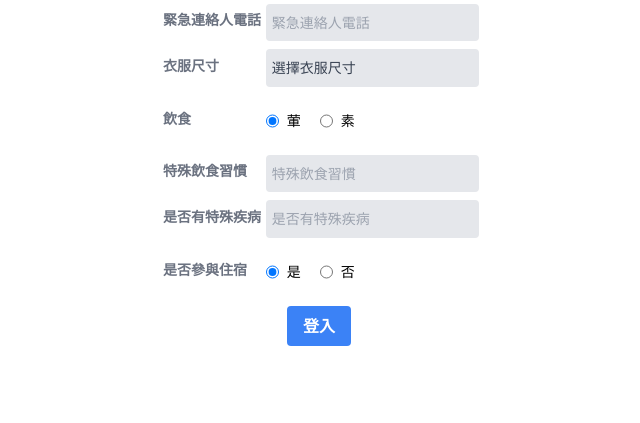
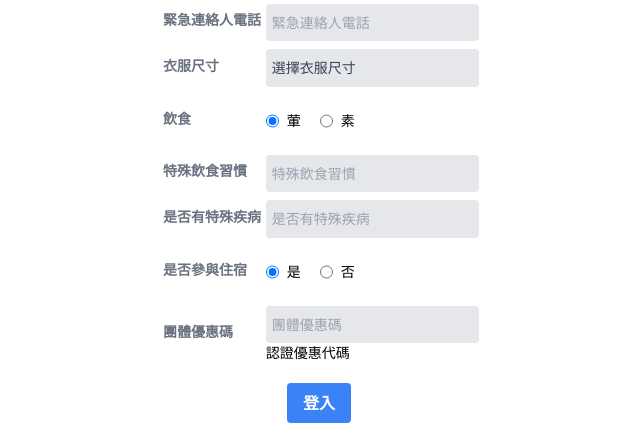
Before and after one commit to SCAICT/112-winter-camp, a Django app: template back-end/flask/templates/sign.html in a window 1280 px wide. Shown: the part 635-1058 px from the top of the page, without its empty margins (321-961 px from the left). Before the commit the page ends 981 px from the top, so only its background shows below. Run offline with Django 4.2, Linux system fonts and the light colour scheme; the template is opened without the code that fills it, so the values that code supplies are empty; some libraries are stand-ins or nearby versions.

Commit message:
團體優惠  + 流程優化

```diff
--- a/back-end/flask/templates/home.html
+++ b/back-end/flask/templates/home.html
@@ -2,12 +2,12 @@
 
 {% extends 'base.html' %}
 
-{% block title %}登入/報名{% endblock %}
+{% block title %}登入{% endblock %}
 
 {% block content %}
 <form action="/login" method="POST">
     <div class="app max-w-mobile-sm h-min m-auto flex flex-col px-5 py-3 justify-center gap-3">
-        <div class="text-3xl font-bold text-center">登入/報名</div>
+        <div class="text-3xl font-bold text-center">登入</div>
         <div class="text-center text-sm">查詢繳費狀態及活動行前通知</div>
         <div><input type="text" name="account" class="w-full p-2 text-gray-900 border border-gray-300 rounded-lg bg-gray-50 sm:text-md focus:ring-blue-500 focus:border-blue-500" placeholder="Email/電話" required></div>
         <div><input type="password" name="password" class="w-full p-2 text-gray-900 border border-gray-300 rounded-lg bg-gray-50 sm:text-md focus:ring-blue-500 focus:border-blue-500" placeholder="密碼"></div>
--- a/back-end/flask/templates/sign.html
+++ b/back-end/flask/templates/sign.html
@@ -27,8 +27,7 @@
                     </label>
                 </div>
                 <div class="w-2/3">
-                    <input
-                        name="data[]"
+                    <input name="data[]"
                         class="bg-gray-200 appearance-none border-2 border-gray-200 rounded w-full py-2 px-1 text-gray-700 leading-tight focus:outline-none focus:bg-white focus:border-purple-500"
                         id="" type="text" placeholder="姓名">
                 </div>
@@ -41,8 +40,7 @@
                     </label>
                 </div>
                 <div class="w-2/3">
-                    <input
-                        name="data[]"
+                    <input name="data[]"
                         class="bg-gray-200 appearance-none border-2 border-gray-200 rounded w-full py-2 px-1 text-gray-700 leading-tight focus:outline-none focus:bg-white focus:border-purple-500"
                         id="" type="email" placeholder="Email">
                 </div>
@@ -55,8 +53,7 @@
                     </label>
                 </div>
                 <div class="w-2/3">
-                    <input
-                        name="data[]"
+                    <input name="data[]"
                         class="bg-gray-200 appearance-none border-2 border-gray-200 rounded w-full py-2 px-1 text-gray-700 leading-tight focus:outline-none focus:bg-white focus:border-purple-500"
                         id="" type="text" placeholder="學校">
                 </div>
@@ -69,8 +66,7 @@
                     </label>
                 </div>
                 <div class="w-2/3">
-                    <input
-                    name="data[]"
+                    <input name="data[]"
                         class="bg-gray-200 appearance-none border-2 border-gray-200 rounded w-full py-2 px-1 text-gray-700 leading-tight focus:outline-none focus:bg-white focus:border-purple-500"
                         id="" type="text" placeholder="科別">
                 </div>
@@ -82,8 +78,7 @@
                     </label>
                 </div>
                 <div class="w-2/3">
-                    <input
-                    name="data[]"
+                    <input name="data[]"
                         class="bg-gray-200 appearance-none border-2 border-gray-200 rounded w-full py-2 px-1 text-gray-700 leading-tight focus:outline-none focus:bg-white focus:border-purple-500"
                         id="" type="text" placeholder="社團">
                 </div>
@@ -95,8 +90,7 @@
                     </label>
                 </div>
                 <div class="w-2/3">
-                    <input
-                    name="data[]"
+                    <input name="data[]"
                         class="bg-gray-200 appearance-none border-2 border-gray-200 rounded w-full py-2 px-1 text-gray-700 leading-tight focus:outline-none focus:bg-white focus:border-purple-500"
                         id="" type="text" placeholder="密碼">
                 </div>
@@ -108,8 +102,7 @@
                     </label>
                 </div>
                 <div class="w-2/3">
-                    <input
-                    name="data[]"
+                    <input name="data[]"
                         class="bg-gray-200 appearance-none border-2 border-gray-200 rounded w-full py-2 px-1 text-gray-700 leading-tight focus:outline-none focus:bg-white focus:border-purple-500"
                         id="" type="tel" placeholder="個人連絡電話">
                 </div>
@@ -122,11 +115,13 @@
                 </div>
                 <div class="w-2/3 flex ">
                     <div class="flex items-center ">
-                            <input checked  id="male-1" type="radio" value="男" name="data[male]" class="w-4 h-4 text-blue-600 bg-gray-100 border-gray-300 focus:ring-blue-500 focus:ring-2">
+                        <input checked id="male-1" type="radio" value="男" name="data[male]"
+                            class="w-4 h-4 text-blue-600 bg-gray-100 border-gray-300 focus:ring-blue-500 focus:ring-2">
                         <label for="male-1" class="w-full py-4 ms-2 text-sm font-medium ">男</label>
                     </div>
                     <div class="flex items-center ps-4 ">
-                            <input id="male-2" type="radio" value="女" name="data[male]" class="w-4 h-4 text-blue-600 bg-gray-100 border-gray-300 focus:ring-blue-500  focus:ring-2">
+                        <input id="male-2" type="radio" value="女" name="data[male]"
+                            class="w-4 h-4 text-blue-600 bg-gray-100 border-gray-300 focus:ring-blue-500  focus:ring-2">
                         <label for="male-2" class="w-full py-4 ms-2 text-sm font-medium ">女</label>
                     </div>
                 </div>
@@ -138,8 +133,7 @@
                     </label>
                 </div>
                 <div class="w-2/3">
-                    <input
-                    name="data[]"
+                    <input name="data[]"
                         class="bg-gray-200 appearance-none border-2 border-gray-200 rounded w-full py-2 px-1 text-gray-700 leading-tight focus:outline-none focus:bg-white focus:border-purple-500"
                         id="" type="text" placeholder="身分證字號">
                 </div>
@@ -151,8 +145,7 @@
                     </label>
                 </div>
                 <div class="w-2/3">
-                    <input
-                    name="data[]"
+                    <input name="data[]"
                         class="bg-gray-200 appearance-none border-2 border-gray-200 rounded w-full py-2 px-1 text-gray-700 leading-tight focus:outline-none focus:bg-white focus:border-purple-500"
                         id="" type="date" placeholder="出生年月日">
                 </div>
@@ -164,8 +157,7 @@
                     </label>
                 </div>
                 <div class="w-2/3">
-                    <input
-                    name="data[]"
+                    <input name="data[]"
                         class="bg-gray-200 appearance-none border-2 border-gray-200 rounded w-full py-2 px-1 text-gray-700 leading-tight focus:outline-none focus:bg-white focus:border-purple-500"
                         id="" type="text" placeholder="緊急連絡人">
                 </div>
@@ -177,8 +169,7 @@
                     </label>
                 </div>
                 <div class="w-2/3">
-                    <input
-                    name="data[]"
+                    <input name="data[]"
                         class="bg-gray-200 appearance-none border-2 border-gray-200 rounded w-full py-2 px-1  text-gray-700 leading-tight focus:outline-none focus:bg-white focus:border-purple-500"
                         id="" type="tel" placeholder="緊急連絡人關係">
                 </div>
@@ -190,8 +181,7 @@
                     </label>
                 </div>
                 <div class="w-2/3">
-                    <input
-                    name="data[]"
+                    <input name="data[]"
                         class="bg-gray-200 appearance-none border-2 border-gray-200 rounded w-full py-2 px-1  text-gray-700 leading-tight focus:outline-none focus:bg-white focus:border-purple-500"
                         id="" type="tel" placeholder="緊急連絡人電話">
                 </div>
@@ -206,7 +196,8 @@
                     <!-- <input
                         class="bg-gray-200 appearance-none border-2 border-gray-200 rounded w-full py-2 px-1  text-gray-700 leading-tight focus:outline-none focus:bg-white focus:border-purple-500"
                         id="" type="tel" placeholder="衣服尺寸"> -->
-                    <select name="data[]" class="bg-gray-200 appearance-none border-2 border-gray-200 rounded w-full py-2 px-1  text-gray-700 leading-tight focus:outline-none focus:bg-white focus:border-purple-500">
+                    <select name="data[]"
+                        class="bg-gray-200 appearance-none border-2 border-gray-200 rounded w-full py-2 px-1  text-gray-700 leading-tight focus:outline-none focus:bg-white focus:border-purple-500">
                         <option default hidden>選擇衣服尺寸</option>
                         <option value="XS">XS</option>
                         <option value="S">S</option>
@@ -228,11 +219,13 @@
                         class="bg-gray-200 appearance-none border-2 border-gray-200 rounded w-full py-2 px-1  text-gray-700 leading-tight focus:outline-none focus:bg-white focus:border-purple-500"
                         id="" type="tel" placeholder="飲食"> -->
                     <div class="flex items-center ">
-                            <input checked  id="" type="radio" value="葷" name="data[food]" class="w-4 h-4 text-blue-600 bg-gray-100 border-gray-300 focus:ring-blue-500 focus:ring-2">
+                        <input checked id="" type="radio" value="葷" name="data[food]"
+                            class="w-4 h-4 text-blue-600 bg-gray-100 border-gray-300 focus:ring-blue-500 focus:ring-2">
                         <label for="" class="w-full py-4 ms-2 text-sm font-medium ">葷</label>
                     </div>
                     <div class="flex items-center ps-4 ">
-                            <input id="" type="radio" value="素" name="data[food]" class="w-4 h-4 text-blue-600 bg-gray-100 border-gray-300 focus:ring-blue-500  focus:ring-2">
+                        <input id="" type="radio" value="素" name="data[food]"
+                            class="w-4 h-4 text-blue-600 bg-gray-100 border-gray-300 focus:ring-blue-500  focus:ring-2">
                         <label for="" class="w-full py-4 ms-2 text-sm font-medium ">素</label>
                     </div>
                 </div>
@@ -244,8 +237,7 @@
                     </label>
                 </div>
                 <div class="w-2/3">
-                    <input
-                    name="data[]"
+                    <input name="data[]"
                         class="bg-gray-200 appearance-none border-2 border-gray-200 rounded w-full py-2 px-1  text-gray-700 leading-tight focus:outline-none focus:bg-white focus:border-purple-500"
                         id="" type="tel" placeholder="特殊飲食習慣">
                 </div>
@@ -257,8 +249,7 @@
                     </label>
                 </div>
                 <div class="w-2/3">
-                    <input
-                    name="data[]"
+                    <input name="data[]"
                         class="bg-gray-200 appearance-none border-2 border-gray-200 rounded w-full py-2 px-1  text-gray-700 leading-tight focus:outline-none focus:bg-white focus:border-purple-500"
                         id="" type="tel" placeholder="是否有特殊疾病">
                 </div>
@@ -274,18 +265,62 @@
                         class="bg-gray-200 appearance-none border-2 border-gray-200 rounded w-full py-2 px-1  text-gray-700 leading-tight focus:outline-none focus:bg-white focus:border-purple-500"
                         id="" type="tel" placeholder="是否參與住宿"> -->
                     <div class="flex items-center ">
-                            <input checked  id="" type="radio" value="是" name="data[live]" class="w-4 h-4 text-blue-600 bg-gray-100 border-gray-300 focus:ring-blue-500 focus:ring-2">
+                        <input checked id="" type="radio" value="是" name="data[live]"
+                            class="w-4 h-4 text-blue-600 bg-gray-100 border-gray-300 focus:ring-blue-500 focus:ring-2">
                         <label for="" class="w-full py-4 ms-2 text-sm font-medium ">是</label>
                     </div>
                     <div class="flex items-center ps-4 ">
-                            <input id="" type="radio" value="否" name="data[live]" class="w-4 h-4 text-blue-600 bg-gray-100 border-gray-300 focus:ring-blue-500  focus:ring-2">
+                        <input id="" type="radio" value="否" name="data[live]"
+                            class="w-4 h-4 text-blue-600 bg-gray-100 border-gray-300 focus:ring-blue-500  focus:ring-2">
                         <label for="" class="w-full py-4 ms-2 text-sm font-medium ">否</label>
                     </div>
                 </div>
             </div>
-            <div class="text-center"><input type="submit" class="bg-blue-500 hover:bg-blue-700 text-white font-bold py-2 px-4 rounded" value="登入" required></div>
+            <div class="flex items-center mb-5   text-sm">
+                <div class="w-1/3">
+                    <label class="block text-gray-500 font-bold mb-1 mb-0 px-1 " for="">
+                        團體優惠碼
+                    </label>
+                </div>
+                <div class="w-2/3">
+                    <input name="data[]"
+                        class="bg-gray-200 appearance-none border-2 border-gray-200 rounded w-full py-2 px-1  text-gray-700 leading-tight focus:outline-none focus:bg-white focus:border-purple-500"
+                        id="coupon" type="text" placeholder="團體優惠碼">
+                    <div><div id="checkCoupon" class="cursor-pointer">認證優惠代碼</div></div>
+                </div>
+            </div>
+            <div class="text-center"><input type="submit"
+                    class="bg-blue-500 hover:bg-blue-700 text-white font-bold py-2 px-4 rounded" value="登入">
+            </div>
         </div>
     </form>
+    <script>
+        document.getElementById("checkCoupon").addEventListener("click", () => {
+            fetch("/getCoupon", {
+                method: "POST",
+                headers: {
+                    "Content-Type": "text/plain",
+                },
+                body: document.getElementById("coupon").value
+            }).then(response => {
+                if (!response.ok) {
+                    throw new Error("Network response was not ok");
+                }
+                return response.text();
+            })
+                .then(responseText => {
+                    if (responseText == "True") {
+                        document.getElementById("checkCoupon").innerHTML  = "✔️團報碼驗證可用"
+                    } else {
+                        document.getElementById("checkCoupon").innerHTML  = "❌團報碼驗證不可用"
+                    }
+                    console.log("Response text:", responseText);
+                })
+                .catch(error => {
+                    alert("Error:", error);
+                });
+        })
+    </script>
 </body>
 
 </html>
```
Also changed, not shown: back-end/flask/db.py (+6 -3 lines), back-end/flask/main.py (+12 -4 lines), back-end/flask/database/account.db. Lines whose indentation alone changed are shown as unchanged.
